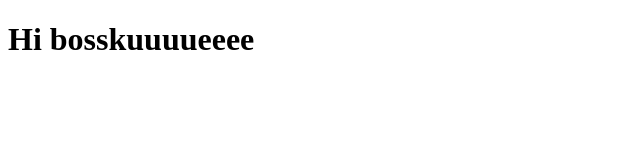
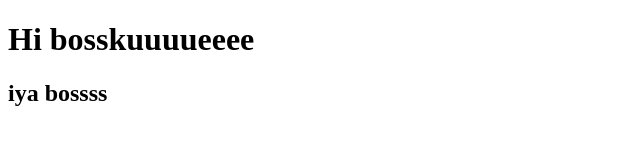
Before and after one commit to hh202059/web_development, a plain HTML site: page site/index.html in a window 1280 px wide. Shown: the whole page, without its empty margins (0-640 px from the left). Drawn offline with Linux system fonts and the light colour scheme.

Commit message:
added new line of quote

```diff
--- a/site/index.html
+++ b/site/index.html
@@ -8,5 +8,6 @@
 </head>
 <body>
     <h1>Hi bosskuuuueeee</h1>
+    <h2>iya bossss</h2>
 </body>
 </html>
```
